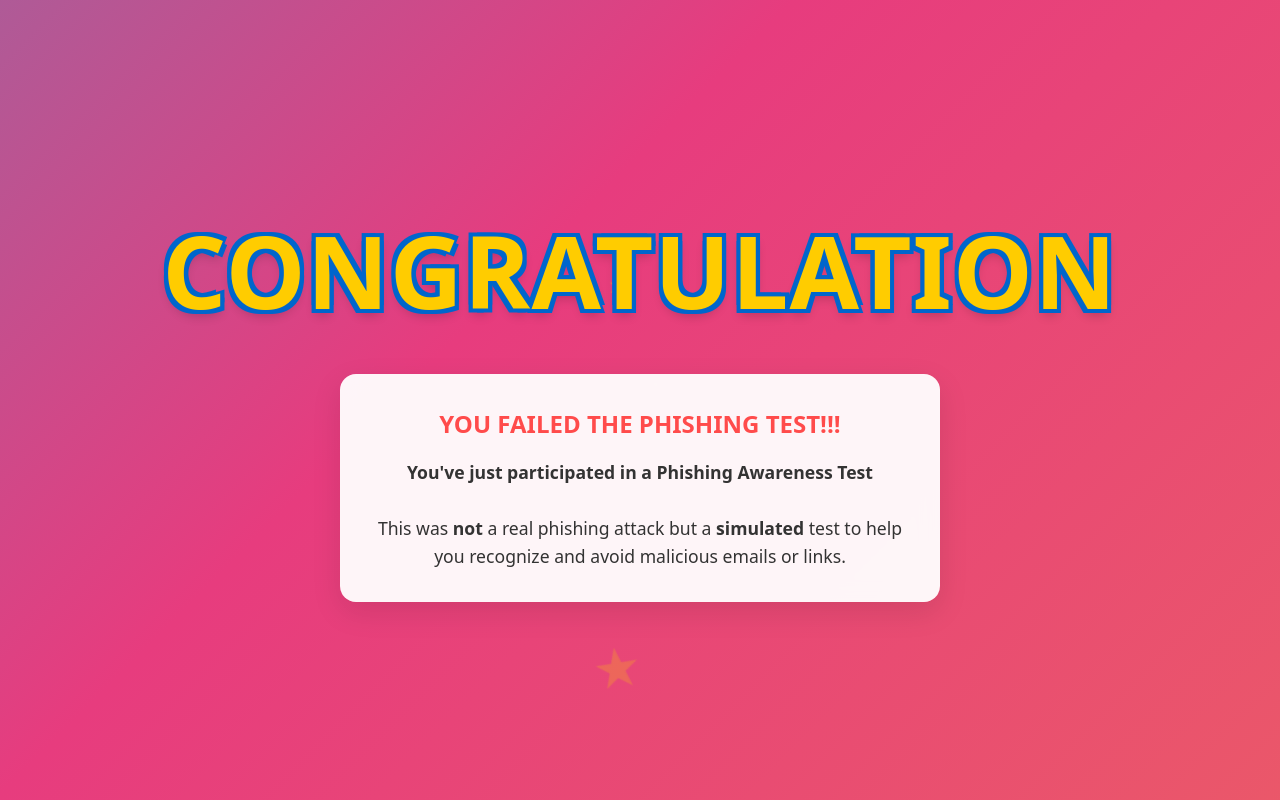
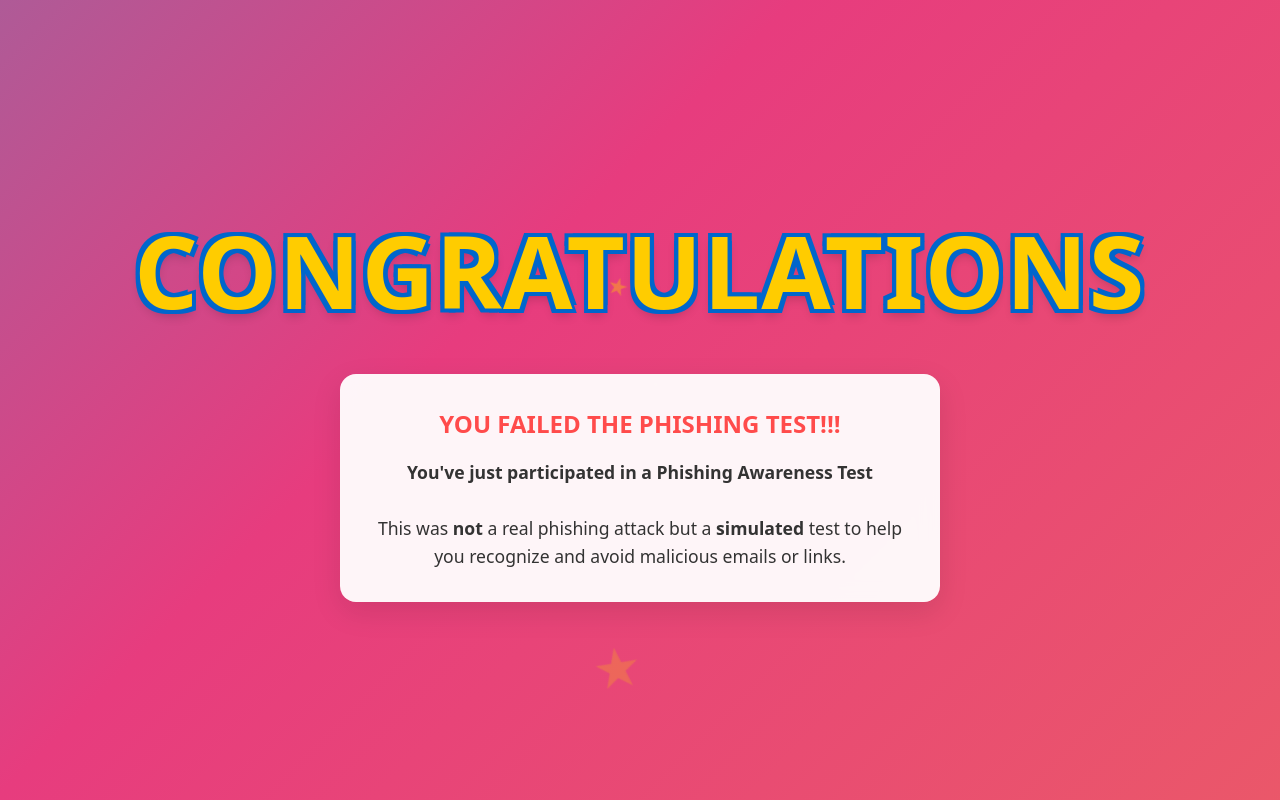
Before and after one commit to AdiLogan007/aditya.github.io, a plain HTML site: page index.html in a window 1280 px wide. Drawn offline with Linux system fonts and the light colour scheme.

Commit message:
Congratulations

```diff
--- a/index.html
+++ b/index.html
@@ -241,7 +241,7 @@
       <div class="congratulation-container">
         <div class="stars-container" id="starsContainer"></div>
         <div class="text-container">
-          <h1 class="congratulation-text">CONGRATULATION</h1>
+          <h1 class="congratulation-text">CONGRATULATIONS</h1>
         </div>
         <div class="message-container">
           <h2 class="message-title">YOU FAILED THE PHISHING TEST!!!</h2>
```
